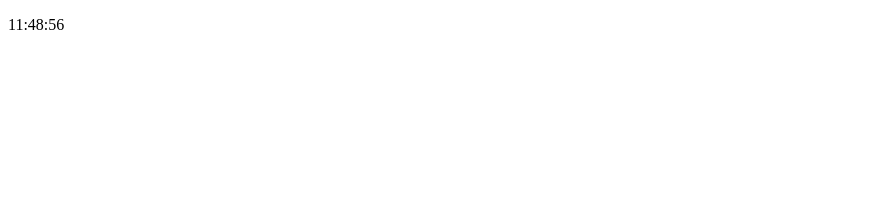
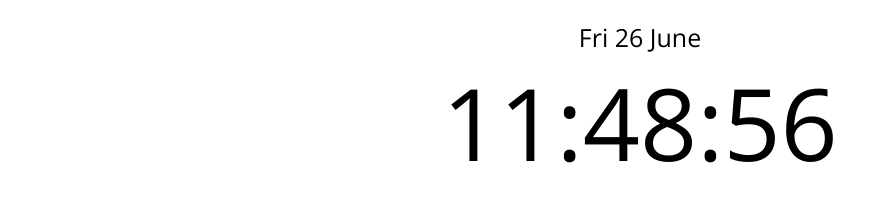
Before and after one commit to programmer-heeney/clock, a plain HTML site: page index.html in a window 1280 px wide. Shown: the whole page, without its empty margins (0-887 px from the left). Drawn offline with nearby package versions, Linux system fonts and the light colour scheme.

Commit message:
HTML+JS+CSS: Date

```diff
--- a/index.html
+++ b/index.html
@@ -3,12 +3,18 @@
   <head>
     <meta charset="UTF-8" />
     <meta name="viewport" content="width=device-width, initial-scale=1.0" />
+    <link rel="stylesheet" href="style.css" />
+    <link
+      href="https://fonts.googleapis.com/css2?family=Open+Sans:wght@400;600;700&display=swap"
+      rel="stylesheet"
+    />
     <title>Timer</title>
     <script src="main.js" defer></script>
   </head>
   <body>
     <div class="clock">
-      <p></p>
+      <p id="date"></p>
+      <p id="clock"></p>
     </div>
   </body>
 </html>
--- a/main.js
+++ b/main.js
@@ -1,19 +1,46 @@
 "use strict";
 
 const clockContainer = document.querySelector(".clock");
-const clockText = clockContainer.querySelector("p");
+const DateText = clockContainer.querySelector("#date");
+const clockText = clockContainer.querySelector("#clock");
+
+const getDay = () => {
+  const time = new Date();
+  const day = time.getDay();
+  const date = time.getDate();
+  const month = time.getMonth();
+  const days = ["Sun", "Mon", "Tue", "Wed", "Thu", "Fri", "Sat"];
+  const months = [
+    "January",
+    "February",
+    "March",
+    "April",
+    "May",
+    "June",
+    "July",
+    "August",
+    "September",
+    "October",
+    "November",
+    "December",
+  ];
+  DateText.innerHTML = `${days[day]} ${date} ${months[month]}`;
+};
 
 const getTime = () => {
-  const date = new Date();
-  const hour = date.getHours();
-  const minutes = date.getMinutes();
-  const seconds = date.getSeconds();
+  const time = new Date();
+  const hour = time.getHours();
+  const minutes = time.getMinutes();
+  const seconds = time.getSeconds();
+
   clockText.innerHTML = `${hour < 10 ? `0${hour}` : hour}:${
     minutes < 10 ? `0${minutes}` : minutes
   }:${seconds < 10 ? `0${seconds}` : seconds}`;
+  if (hour === 0 && minutes === 0 && seconds === 0) location.reload();
 };
 
 function init() {
+  getDay();
   const intervID = setInterval(getTime, 1000);
 }
 
--- /dev/null
+++ b/style.css
@@ -0,0 +1,22 @@
+body {
+  margin: 0;
+  font-family: "Open Sans", sans-serif;
+}
+
+.clock {
+  display: flex;
+  flex-direction: column;
+  align-items: center;
+}
+
+.clock #date {
+  margin-bottom: 0;
+  margin-top: 20px;
+  font-size: 25px;
+}
+
+.clock #clock {
+  font-size: 100px;
+  margin: 25px;
+  margin-top: 0;
+}
```
